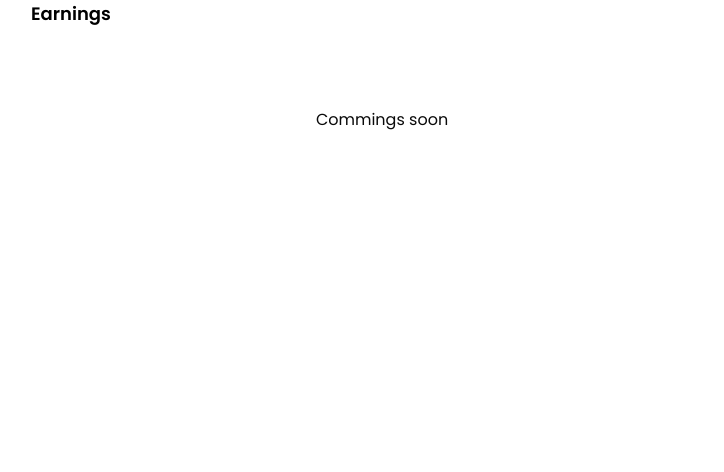
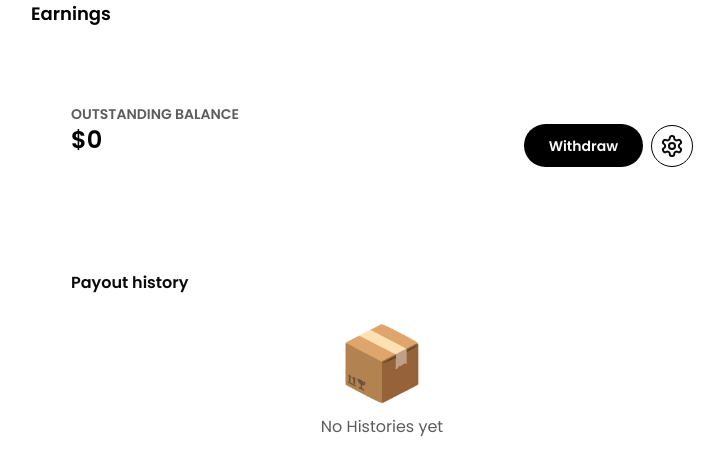
Before and after one commit to Bllow-Platforms/studio.bllow.co, a Next.js app: page /dashboard/earnings/components in a window 1280 px wide. Shown: the top 472 px of the page, without its empty margins (258-982 px from the left). Built offline with nearby package versions, Linux system fonts and the light colour scheme; no server answers.

Commit message:
feat(dashboard/earnings): update earnings page layout and styling
- Adjust DEFAULT_CARD_RESTYLE padding for consistency
- Add outstanding balance section with withdraw button and settings icon
- Update payout history section with new layout and placeholder content

```diff
--- a/src/constants/index.ts
+++ b/src/constants/index.ts
@@ -1,3 +1,3 @@
 export const BASE_API_URL = process.env.NEXT_PUBLIC_API_BASE_URL;
 
-export const DEFAULT_CARD_RESTYLE = `space-y-8 px-10 py-12 mt-8 bg-white border-0 rounded-[30px] shadow-none`;
+export const DEFAULT_CARD_RESTYLE = `space-y-8 px-10 py-10 mt-8 bg-white border-0 rounded-[30px] shadow-none`;
--- a/src/pages/dashboard/earnings/components/index.tsx
+++ b/src/pages/dashboard/earnings/components/index.tsx
@@ -1,6 +1,8 @@
 import { DashboardPageTitle } from '@/components/partials/dashboardPageTitle';
+import { Button } from '@/components/ui/button';
 import { Card } from '@/components/ui/card';
 import { DEFAULT_CARD_RESTYLE } from '@/constants';
+import { Settings } from 'lucide-react';
 
 const ViewSettingsPage = () => {
 
@@ -12,10 +14,29 @@
 
       />
 
+      <Card className={`${DEFAULT_CARD_RESTYLE} flex items-center justify-between py-8 `}>
+        <div>
+        <h3 className='text-muted-gray100 text-sm font-semibold'>OUTSTANDING BALANCE</h3>
+        <h3 className='text-black font-semibold text-2xl'>$0</h3>
+        </div>
+
+        <div className='items-center flex  gap-2'>
+          <Button className='bg-black'>Withdraw</Button>
+
+          <div className='w-fit cursor-pointer h-fit rounded-full p-2 border-[1px] border-black'>
+          <Settings/>
+          </div>
+        </div>
+      </Card>
+
+
       <Card className={DEFAULT_CARD_RESTYLE}>
-        <div className="text-center">
-          Commings soon
-        </div>
+         <h3 className='text-md font-semibold'>Payout history</h3>
+
+         <div className='space-y-4 text-center'>
+            <h2 className='text-7xl '>📦</h2>
+            <p className='mt-2 text-md text-muted-gray100'>No Histories yet</p>
+         </div>
       </Card>
     </div>
   );
```
